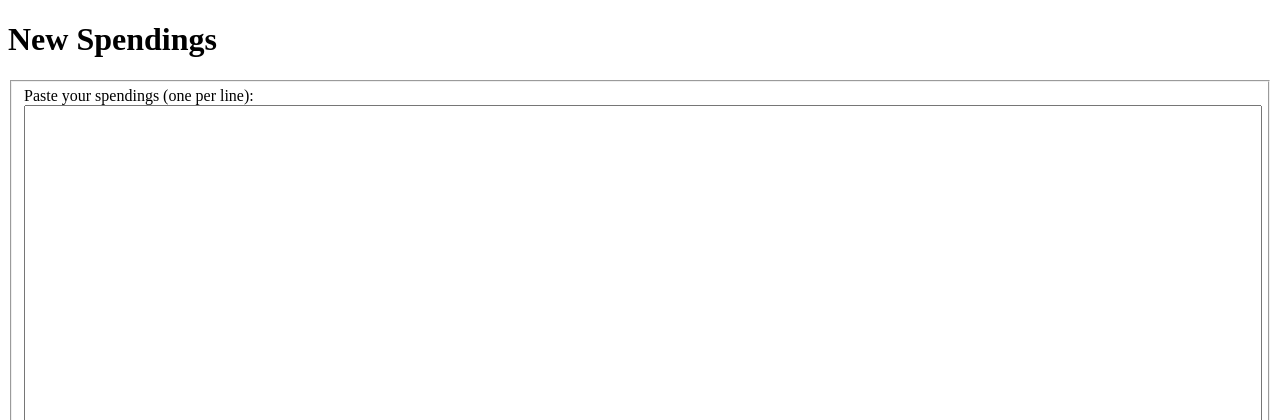
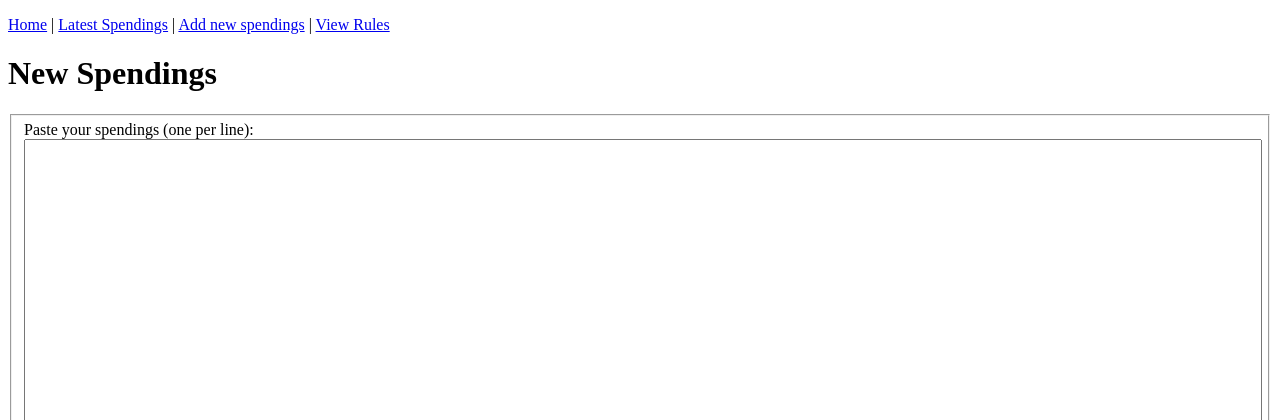
Before and after one commit to martinlevesque/mini-spend-tracker, a Flask app: page /spendings/new in a window 1280 px wide. Shown: the top 420 px of the page. Run offline with Flask 3, Linux system fonts and the light colour scheme.

Commit message:
layout menu

```diff
--- a/templates/index.html
+++ b/templates/index.html
@@ -1,10 +1,6 @@
 {% extends 'layout.html' %}
 
 {% block body %}
-
-<p>
-    <a href="/spendings/latest">Latest Spendings</a> | <a href="/spendings/new">Add new spendings</a>
-</p>
 
 <form method="GET" class="pure-form pure-form-aligned" action="/">
     <div>
--- a/templates/layout.html
+++ b/templates/layout.html
@@ -8,6 +8,10 @@
 </head>
 <body>
 
+<p>
+    <a href="/">Home</a> | <a href="/spendings/latest">Latest Spendings</a> | <a href="/spendings/new">Add new spendings</a> | <a href="/spendings/rules">View Rules</a>
+</p>
+
 {% block body %}
 
 {% endblock %}
```
